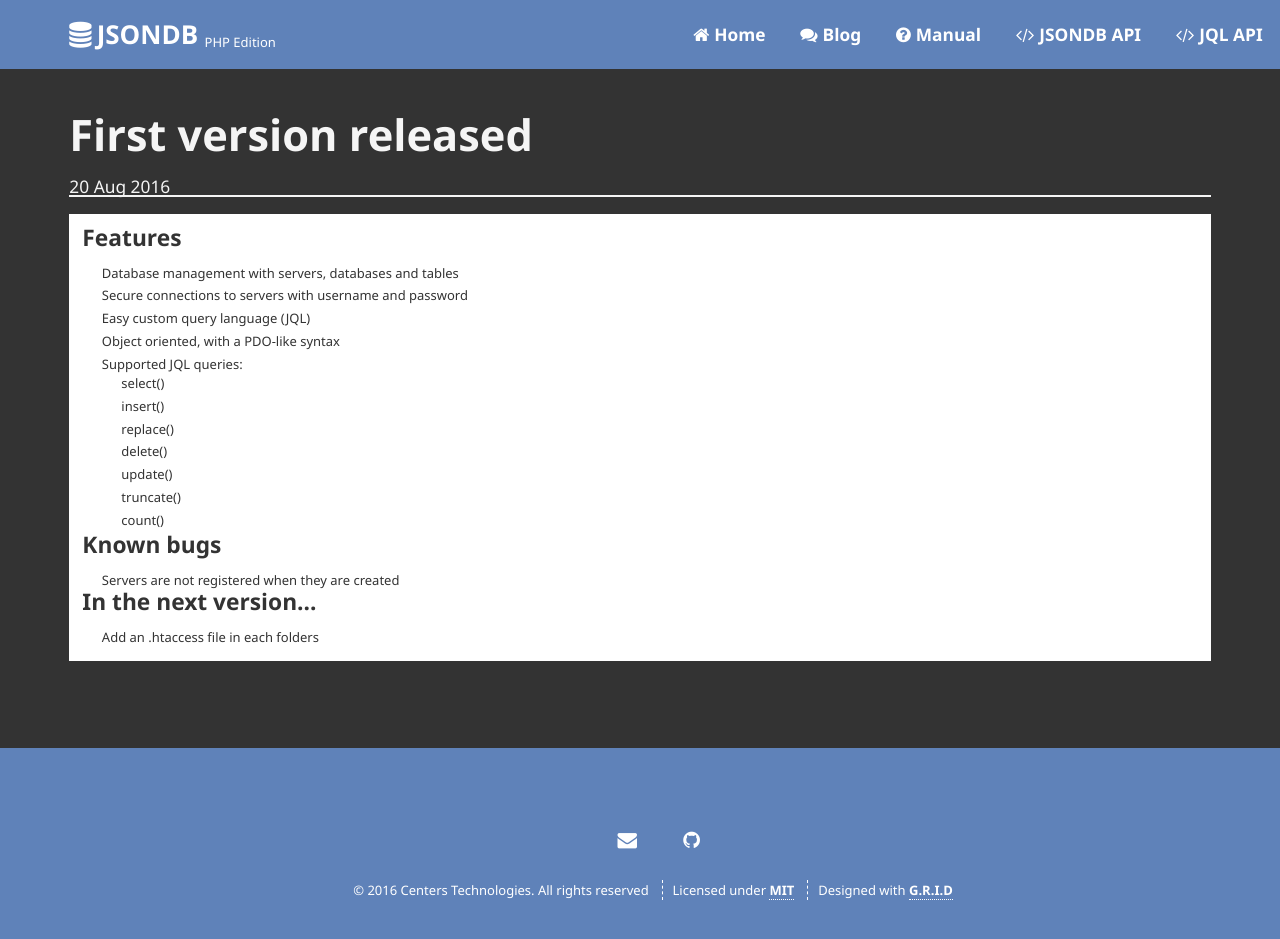
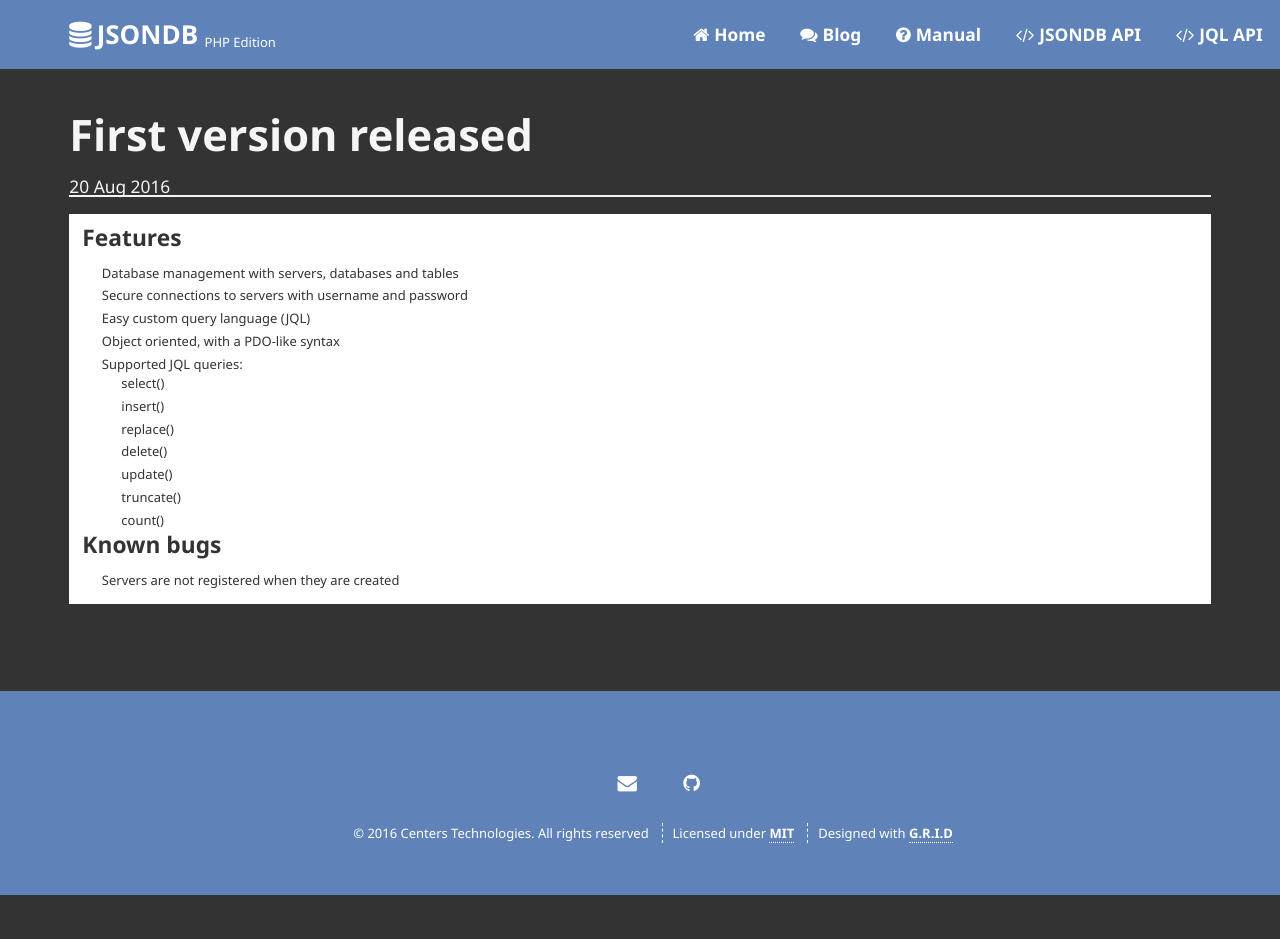
Before and after one commit to ElementaryFramework/JSONDB, a Jekyll site: the page built from _posts/2016-08-20-first-version-released.md, in a window 1280 px wide and 952 px high. Shown: the top 939 px of the window. Built offline with Jekyll 4.4.1, drawn with Linux system fonts in a browser that asks for light colours; comment, search, counter and statistics services are not loaded.

Commit message:
Update website

```diff
--- a/_posts/2016-08-20-first-version-released.md
+++ b/_posts/2016-08-20-first-version-released.md
@@ -21,6 +21,3 @@ excerpt: "The first version of JSONDB is released! Features and known bugs, lear
 
 ### Known bugs
 * Servers are not registered when they are created
-
-### In the next version...
-* Add an .htaccess file in each folders
```
